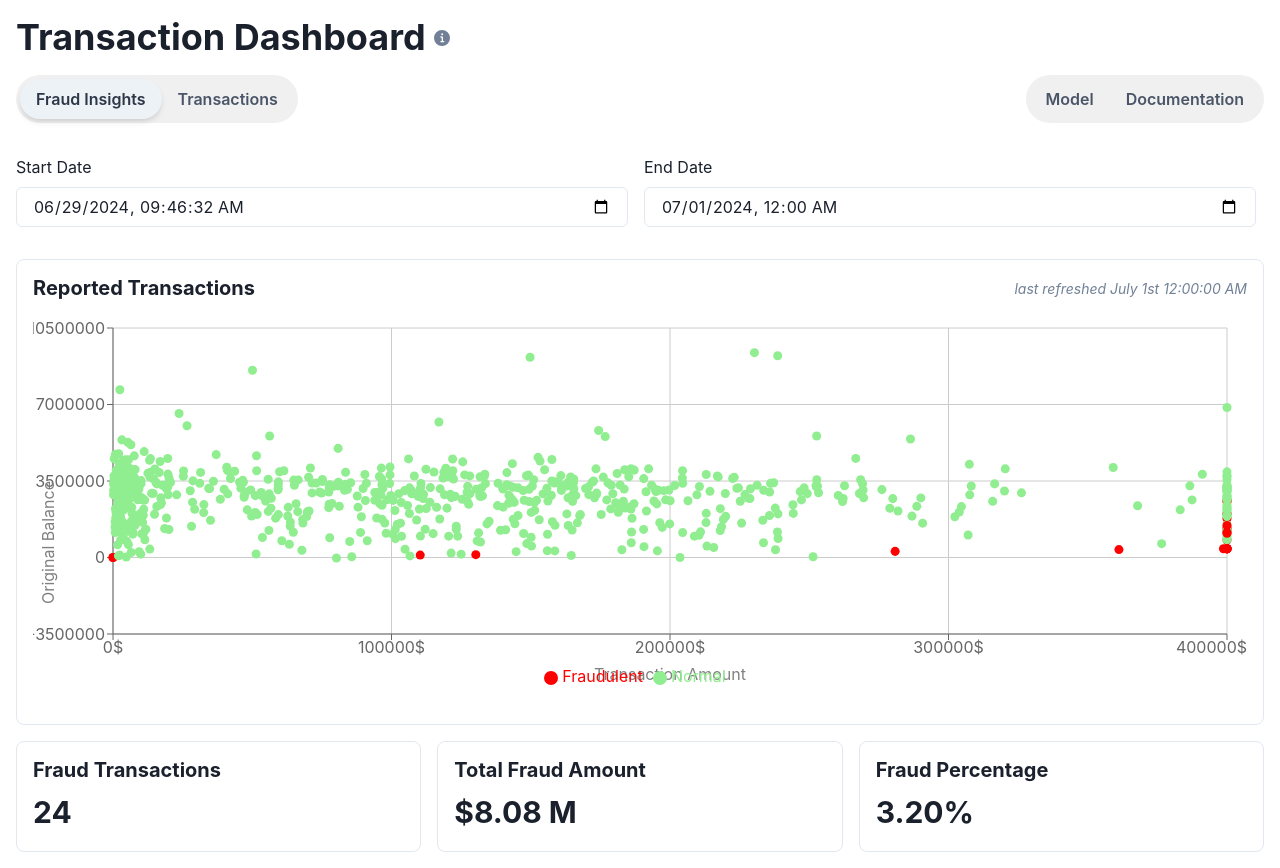
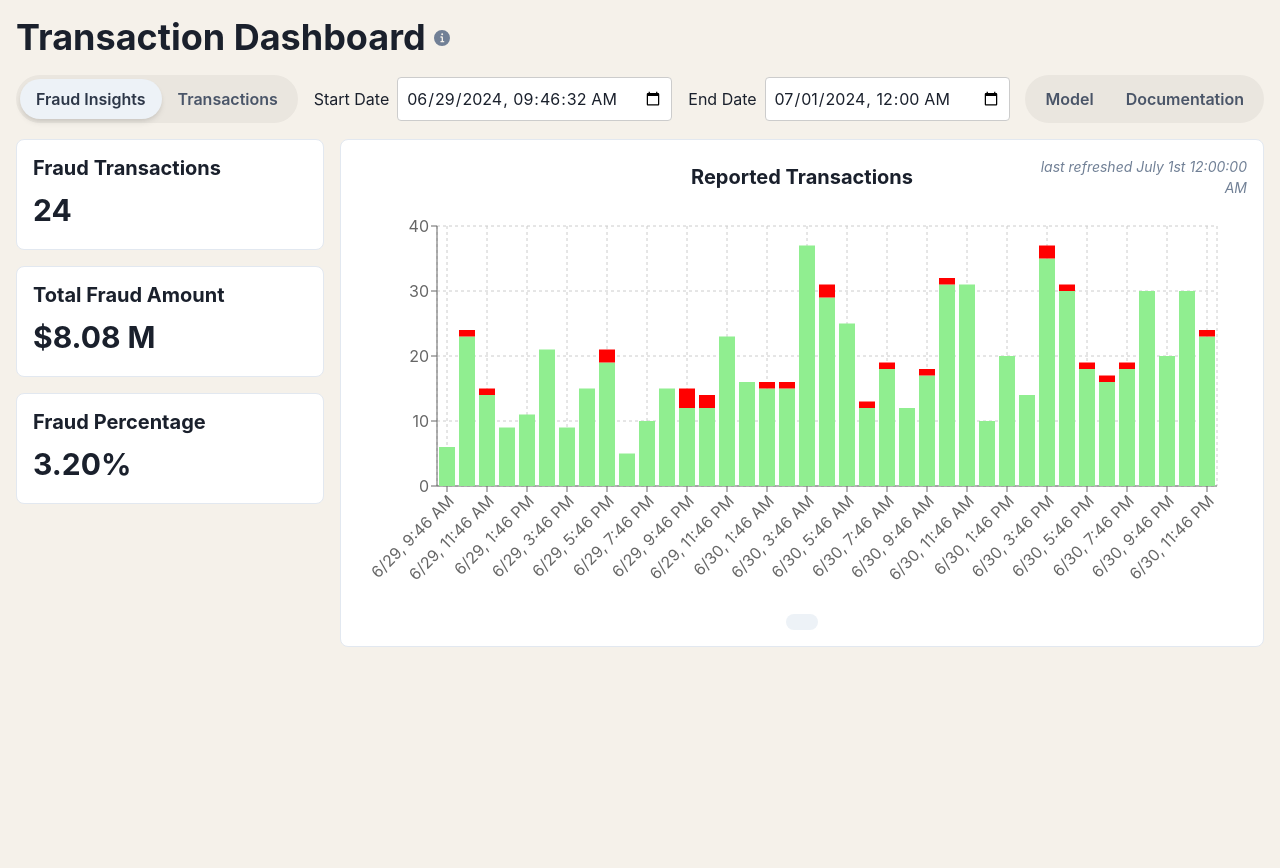
Before and after one commit to NathanAlanmanou/website, a React (Create React App) app in the folder transaction-dashboard/: page / in a window 1280 px wide. After the commit the page ends 800 px from the top, so only its background shows below. Built offline with nearby package versions, Linux system fonts and the light colour scheme.

Commit message:
start-end datetime widgets in between tabs, oat bg color, number widgets to the left of visuals

```diff
--- a/transaction-dashboard/src/App.js
+++ b/transaction-dashboard/src/App.js
@@ -1,6 +1,6 @@
 import React, { useState, useEffect } from 'react';
-import { ChakraProvider, Box, VStack, Heading, Tabs, TabList, TabPanels, Tab, TabPanel, Input, Select, Grid, GridItem, Text, Flex, HStack, extendTheme, Tooltip } from "@chakra-ui/react";
-import { PieChart, Pie, Cell, ResponsiveContainer, ScatterChart, Scatter, XAxis, YAxis, CartesianGrid, Legend, Tooltip as RechartsTooltip } from 'recharts';
+import { ChakraProvider, Box, VStack, Heading, Tabs, TabList, Tab, Text, Flex, HStack, extendTheme, Tooltip, Grid, GridItem } from "@chakra-ui/react";
+import { PieChart, Pie, Cell, ResponsiveContainer, BarChart, Bar, XAxis, YAxis, CartesianGrid, Legend, Tooltip as RechartsTooltip } from 'recharts';
 import { motion } from "framer-motion";
 import { InfoIcon } from '@chakra-ui/icons';
 import Papa from 'papaparse';
@@ -9,8 +9,15 @@ const COLORS = ['#0088FE', '#00C49F', '#FFBB28', '#FF8042', '#8884D8', '#82CA9D'
 
 const MotionBox = motion(Box);
 
-// Custom theme to override Tabs styling
+// Custom theme to override Tabs styling and set background color
 const theme = extendTheme({
+  styles: {
+    global: {
+      body: {
+        bg: "#F5F1EA", // Subtle oat color background
+      },
+    },
+  },
   components: {
     Tabs: {
       baseStyle: {
@@ -23,7 +30,7 @@ const theme = extendTheme({
           },
         },
         tablist: {
-          bg: "#F0F0F0",
+          bg: "#EAE6DF",
           borderRadius: "full",
           p: 1,
         },
@@ -37,8 +44,12 @@ function App() {
   const [filteredData, setFilteredData] = useState([]);
   const [startDate, setStartDate] = useState('2024-06-29T09:46:32');
   const [endDate, setEndDate] = useState('2024-07-01T00:00:00');
-  // const [selectedMetric, setSelectedMetric] = useState('amount');
   const [activeTab, setActiveTab] = useState(0);
+
+  const parseDate = (dateString) => {
+    const date = new Date(dateString);
+    return isNaN(date.getTime()) ? null : date;
+  };
 
   useEffect(() => {
     // Fetch and parse the CSV file
@@ -49,14 +60,15 @@ function App() {
           header: true,
           dynamicTyping: true,
           complete: (result) => {
-            // Convert string dates to Date objects and boolean strings to actual booleans
-            const processedData = result.data.map(item => ({
+            const processedData = result.data
+              .filter(item => item.creation_date && item.last_activity_date)
+              .map(item => ({
                 ...item,
-              creation_date: new Date(item.creation_date),
-              last_activity_date: new Date(item.last_activity_date),
+                creation_date: parseDate(item.creation_date),
+                last_activity_date: parseDate(item.last_activity_date),
                 is_fraud: item.is_fraud === 'True'
-            }));
-            console.log('Processed Data:', processedData); // Debug log
+              }))
+              .filter(item => item.creation_date && item.last_activity_date);
             setData(processedData);
             setFilteredData(processedData);
           }
@@ -66,13 +78,14 @@ function App() {
   }, []);
 
   useEffect(() => {
+    const start = parseDate(startDate);
+    const end = parseDate(endDate);
+    if (!start || !end) return;
+
     const filtered = data.filter(item => {
-      const itemDate = new Date(item.last_activity_date);
-      const start = startDate ? new Date(startDate) : new Date(0);
-      const end = endDate ? new Date(endDate) : new Date(8640000000000000); // Max date
+      const itemDate = item.last_activity_date;
       return itemDate >= start && itemDate <= end;
     });
-    console.log('Filtered Data:', filtered); // Debug log
     setFilteredData(filtered);
   }, [startDate, endDate, data]);
 
@@ -112,13 +125,30 @@ function App() {
     };
   };
 
-  const getScatterData = () => {
-    return filteredData.map(item => ({
-      x: item.amount,
-      y: item.oldBalanceOrig,
-      fill: item.is_fraud ? 'red' : '#90EE90', // dull green if not fraud
-      name: item.country
-    }));
+  const getStackedBarData = () => {
+    const hourlyData = {};
+    const start = parseDate(startDate);
+    const end = parseDate(endDate);
+
+    if (!start || !end) return [];
+
+    for (let d = new Date(start); d <= end; d.setHours(d.getHours() + 1)) {
+      const key = d.toISOString().slice(0, 13); // Group by hour
+      hourlyData[key] = { normal: 0, fraud: 0, date: new Date(d) };
+    }
+
+    filteredData.forEach(item => {
+      const hour = item.last_activity_date.toISOString().slice(0, 13);
+      if (hourlyData[hour]) {
+        if (item.is_fraud) {
+          hourlyData[hour].fraud += 1;
+        } else {
+          hourlyData[hour].normal += 1;
+        }
+      }
+    });
+
+    return Object.values(hourlyData);
   };
 
   const handleTabChange = (index) => {
@@ -126,41 +156,29 @@ function App() {
   };
 
   const renderDateWidgets = () => {
-    if (activeTab < 2) {
     return (
-        <Flex my={4}>
-          <Box flex={1} mr={2}>
-            <Text mb={2}>Start Date</Text>
-            <Input
+      <Flex align="center">
+        <Text mr={2}>Start Date</Text>
+        <input
           type="datetime-local"
           value={startDate}
           onChange={(e) => setStartDate(e.target.value)}
+          style={{padding: '8px', borderRadius: '4px', border: '1px solid #ccc', marginRight: '16px'}}
         />
-          </Box>
-          <Box flex={1} mx={2}>
-            <Text mb={2}>End Date</Text>
-            <Input
+        <Text mr={2}>End Date</Text>
+        <input
           type="datetime-local"
           value={endDate}
           onChange={(e) => setEndDate(e.target.value)}
+          style={{padding: '8px', borderRadius: '4px', border: '1px solid #ccc'}}
         />
-          </Box>
-          {/* Metric Widget commented out
-          <Box flex={1} ml={2}>
-            <Text mb={2}>Metric</Text>
-            <Select
-              value={selectedMetric}
-              onChange={(e) => setSelectedMetric(e.target.value)}
-            >
-              <option value="amount">Amount</option>
-              <option value="count">Count</option>
-            </Select>
-          </Box>
-          */}
       </Flex>
     );
-    }
-    return null;
+  };
+
+  const formatXAxisTick = (tickItem) => {
+    const date = new Date(tickItem);
+    return date.toLocaleString('en-US', { month: 'numeric', day: 'numeric', hour: 'numeric', minute: 'numeric' });
   };
 
   return (
@@ -174,22 +192,21 @@ function App() {
             </Tooltip>
           </Flex>
 
-          <HStack spacing={4} align="start" justifyContent="space-between">
+          <Flex justify="space-between" align="center">
             <Tabs variant="soft-rounded" colorScheme="gray" size="md" index={activeTab} onChange={handleTabChange}>
               <TabList>
                 <Tab>Fraud Insights</Tab>
                 <Tab>Transactions</Tab>
               </TabList>
             </Tabs>
+            {renderDateWidgets()}
             <Tabs variant="soft-rounded" colorScheme="gray" size="md" index={activeTab - 2} onChange={(index) => handleTabChange(index + 2)}>
               <TabList>
                 <Tab>Model</Tab>
                 <Tab>Documentation</Tab>
               </TabList>
             </Tabs>
-          </HStack>
-
-          {renderDateWidgets()}
+          </Flex>
 
           <MotionBox
             initial={{ opacity: 0, y: 20 }}
@@ -198,56 +215,79 @@ function App() {
             transition={{ duration: 0.3 }}
           >
             {activeTab === 0 && (
-              <VStack spacing={4} align="stretch">
-                <Box p={4} borderWidth={1} borderRadius="lg">
+              <Grid templateColumns="1fr 3fr" gap={4}>
+                <VStack spacing={4}>
+                  <Box p={4} borderWidth={1} borderRadius="lg" w="100%" bg="white">
+                    <Heading as="h3" size="md" mb={2}>Fraud Transactions</Heading>
+                    <Text fontSize="3xl" fontWeight="bold">{getFraudStats().count}</Text>
+                  </Box>
+                  <Box p={4} borderWidth={1} borderRadius="lg" w="100%" bg="white">
+                    <Heading as="h3" size="md" mb={2}>Total Fraud Amount</Heading>
+                    <Text fontSize="3xl" fontWeight="bold">{getFraudStats().amount}</Text>
+                  </Box>
+                  <Box p={4} borderWidth={1} borderRadius="lg" w="100%" bg="white">
+                    <Heading as="h3" size="md" mb={2}>Fraud Percentage</Heading>
+                    <Text fontSize="3xl" fontWeight="bold">{getFraudStats().percentage}%</Text>
+                  </Box>
+                </VStack>
+                <Box p={4} borderWidth={1} borderRadius="lg" bg="white">
                   <Flex justify="space-between" align="center" mb={2}>
-                    <Heading as="h3" size="md">Reported Transactions</Heading>
-                    <Text fontSize="sm" color="gray.500" fontStyle="italic">last refreshed July 1st 12:00:00 AM</Text>
+                    <Box flex={1} /> {/* This empty box pushes the title to the center */}
+                    <Heading as="h3" size="md" textAlign="center" flex={2}>Reported Transactions</Heading>
+                    <Text fontSize="sm" color="gray.500" fontStyle="italic" flex={1} textAlign="right">
+                      last refreshed July 1st 12:00:00 AM
+                    </Text>
                   </Flex>
                   <Box height="400px">
                     <ResponsiveContainer width="100%" height="100%">
-                      <ScatterChart margin={{ top: 20, right: 20, bottom: 20, left: 20 }}>
-                        <CartesianGrid />
-                        <XAxis type="number" dataKey="x" name="Amount" unit="$" label={{ value: "Transaction Amount", position: "bottom" }} />
-                        <YAxis type="number" dataKey="y" name="Original Balance" label={{ value: "Original Balance", angle: -90, position: "left" }} />
-                        <RechartsTooltip cursor={{ strokeDasharray: '3 3' }} />
-                        <Legend payload={[
-                          { value: 'Fraudulent', type: 'circle', color: 'red' },
-                          { value: 'Normal', type: 'circle', color: '#90EE90' }
-                        ]}/>
-                        <Scatter name="Transactions" data={getScatterData()} fill="#8884d8" shape="circle" />
-                      </ScatterChart>
+                      <BarChart data={getStackedBarData()} margin={{ top: 20, right: 30, left: 20, bottom: 60 }}>
+                        <CartesianGrid strokeDasharray="3 3" />
+                        <XAxis
+                          dataKey="date"
+                          tickFormatter={formatXAxisTick}
+                          angle={-45}
+                          textAnchor="end"
+                          height={60}
+                        />
+                        <YAxis />
+                        <RechartsTooltip />
+                        <Bar dataKey="normal" stackId="a" fill="#90EE90" name="Normal" />
+                        <Bar dataKey="fraud" stackId="a" fill="red" name="Fraudulent" />
+                      </BarChart>
                     </ResponsiveContainer>
                   </Box>
+                  <Flex justify="center" mt={2}>
+                    <Box borderRadius="full" bg="gray.100" px={4} py={2}>
+                      <Legend />
                     </Box>
-                <Grid templateColumns="repeat(3, 1fr)" gap={4}>
-                  <GridItem>
-                    <Box p={4} borderWidth={1} borderRadius="lg">
-                      <Heading as="h3" size="md" mb={2}>Fraud Transactions</Heading>
-                      <Text fontSize="3xl" fontWeight="bold">{getFraudStats().count}</Text>
+                  </Flex>
                 </Box>
-                  </GridItem>
-                  <GridItem>
-                    <Box p={4} borderWidth={1} borderRadius="lg">
-                      <Heading as="h3" size="md" mb={2}>Total Fraud Amount</Heading>
-                      <Text fontSize="3xl" fontWeight="bold">{getFraudStats().amount}</Text>
-                    </Box>
-                  </GridItem>
-                  <GridItem>
-                    <Box p={4} borderWidth={1} borderRadius="lg">
-                      <Heading as="h3" size="md" mb={2}>Fraud Percentage</Heading>
-                      <Text fontSize="3xl" fontWeight="bold">{getFraudStats().percentage}%</Text>
-                    </Box>
-                  </GridItem>
               </Grid>
-              </VStack>
             )}
 
             {activeTab === 1 && (
-              <VStack spacing={4} align="stretch">
-                <Box p={4} borderWidth={1} borderRadius="lg">
+              <Grid templateColumns="1fr 2fr" gap={4}>
+                <VStack spacing={4}>
+                  <Box p={4} borderWidth={1} borderRadius="lg" w="100%" bg="white">
+                    <Heading as="h2" size="md" mb={2}>Total Transaction Amount</Heading>
+                    <Text fontSize="3xl" fontWeight="bold">{getTotalAmount()}</Text>
+                  </Box>
+                  <Box p={4} borderWidth={1} borderRadius="lg" w="100%" bg="white">
+                    <Heading as="h2" size="md" mb={2}>Average Transaction Amount</Heading>
+                    <Text fontSize="3xl" fontWeight="bold">{getAverageAmount()}</Text>
+                  </Box>
+                  <Box p={4} borderWidth={1} borderRadius="lg" w="100%" bg="white">
+                    <Heading as="h2" size="md" mb={2}>Total Transactions</Heading>
+                    <Text fontSize="3xl" fontWeight="bold">{filteredData.length}</Text>
+                  </Box>
+                  <Box p={4} borderWidth={1} borderRadius="lg" w="100%" bg="white">
+                    <Heading as="h2" size="md" mb={2}>Unique Countries</Heading>
+                    <Text fontSize="3xl" fontWeight="bold">{new Set(filteredData.map(item => item.country)).size}</Text>
+                  </Box>
+                </VStack>
+                <Box p={4} borderWidth={1} borderRadius="lg" bg="white">
                   <Heading as="h2" size="md" mb={2}>Transaction Types Distribution</Heading>
-                  <Box height="300px">
+                  <Box height="400px">
                     <ResponsiveContainer width="100%" height="100%">
                       <PieChart>
                         <Pie
@@ -256,7 +296,7 @@ function App() {
                           nameKey="name"
                           cx="50%"
                           cy="50%"
-                          outerRadius={80}
+                          outerRadius={150}
                           fill="#8884d8"
                           label
                         >
@@ -270,44 +310,18 @@ function App() {
                     </ResponsiveContainer>
                   </Box>
                 </Box>
-                <Grid templateColumns="repeat(4, 1fr)" gap={4}>
-                  <GridItem>
-                    <Box p={4} borderWidth={1} borderRadius="lg">
-                      <Heading as="h2" size="md" mb={2}>Total Transaction Amount</Heading>
-                      <Text fontSize="3xl" fontWeight="bold">{getTotalAmount()}</Text>
-                    </Box>
-                  </GridItem>
-                  <GridItem>
-                    <Box p={4} borderWidth={1} borderRadius="lg">
-                      <Heading as="h2" size="md" mb={2}>Average Transaction Amount</Heading>
-                      <Text fontSize="3xl" fontWeight="bold">{getAverageAmount()}</Text>
-                    </Box>
-                  </GridItem>
-                  <GridItem>
-                    <Box p={4} borderWidth={1} borderRadius="lg">
-                      <Heading as="h2" size="md" mb={2}>Total Transactions</Heading>
-                      <Text fontSize="3xl" fontWeight="bold">{filteredData.length}</Text>
-                    </Box>
-                  </GridItem>
-                  <GridItem>
-                    <Box p={4} borderWidth={1} borderRadius="lg">
-                      <Heading as="h2" size="md" mb={2}>Unique Countries</Heading>
-                      <Text fontSize="3xl" fontWeight="bold">{new Set(filteredData.map(item => item.country)).size}</Text>
-                    </Box>
-                  </GridItem>
               </Grid>
-              </VStack>
             )}
 
             {activeTab === 2 && (
-              <Box p={4} borderWidth={1} borderRadius="lg">
+              <Box p={4} borderWidth={1} borderRadius="lg" bg="white">
                 <Heading as="h2" size="md" mb={2}>Model Information</Heading>
                 <Text>This tab is currently blank and will contain model information in the future.</Text>
               </Box>
             )}
 
             {activeTab === 3 && (
-              <Box p={4} borderWidth={1} borderRadius="lg">
+              <Box p={4} borderWidth={1} borderRadius="lg" bg="white">
                 <Heading as="h2" size="md" mb={2}>Documentation</Heading>
                 <Text>This tab is currently blank and will contain documentation in the future.</Text>
               </Box>
```
Lines whose indentation alone changed are shown as unchanged.
